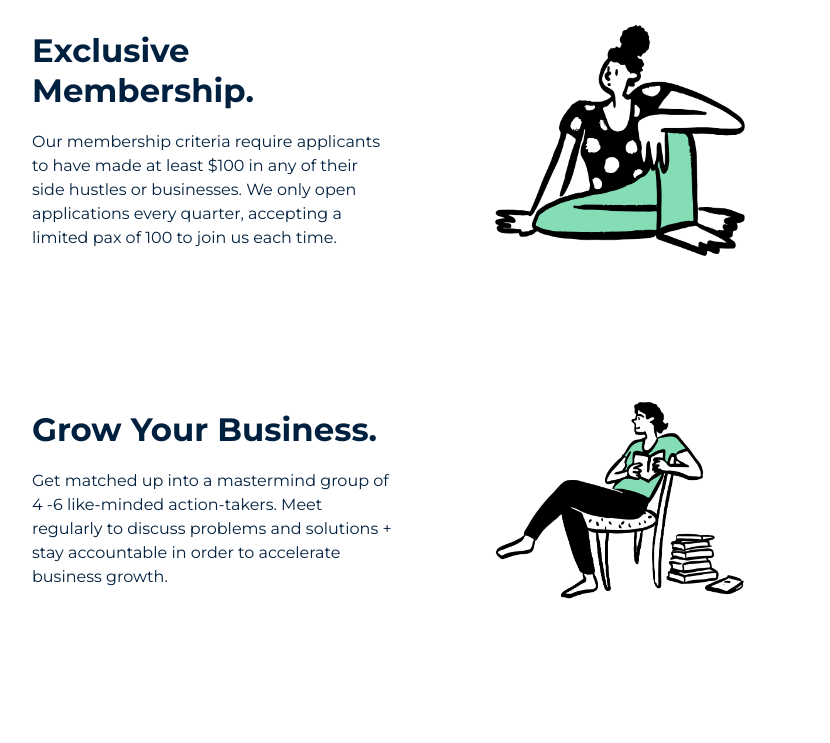
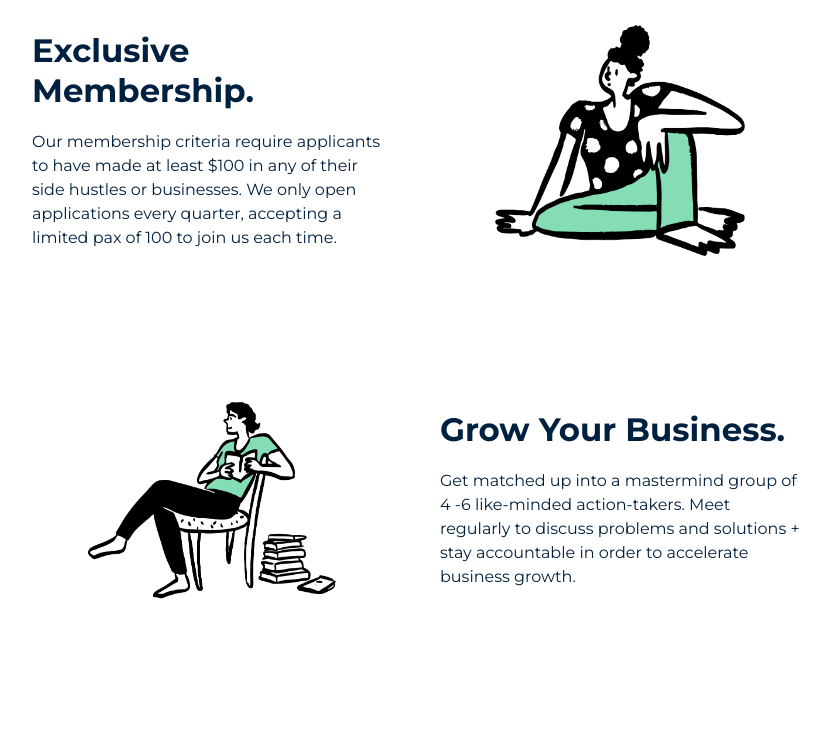
Before and after one commit to SoSimplySean/the100club, a React (Create React App) app: page / in a window 1280 px wide. Shown: the part 1348-2091 px from the top of the page, without its empty margins (224-1054 px from the left). Built offline with nearby package versions, Linux system fonts and the light colour scheme.

Commit message:
Fixed horizontal ordering

```diff
--- a/src/components/Layout/Body/BuildNetwork.js
+++ b/src/components/Layout/Body/BuildNetwork.js
@@ -4,6 +4,7 @@ import mainImage from "../../../assets/BuildNetworkImg.png";
 const BuildNetwork = (props) => {
   return (
     <TextImage
+      imageThenText={false}
       header={"Build Your Network."}
       paragraph={`Entrepreneurship can be lonely, but it doesn’t have to be. Meet and
     interact with other action takers in the community, both through your
--- a/src/components/Layout/Body/ExclusiveMembership.js
+++ b/src/components/Layout/Body/ExclusiveMembership.js
@@ -4,6 +4,7 @@ import mainImage from "../../../assets/ExclusiveMembershipImg.png";
 const ExclusiveMembership = (props) => {
   return (
     <TextImage
+      imageThenText={false}
       header={"Exclusive Membership."}
       paragraph={`Our membership criteria require applicants to have made at least $100
       in any of their side hustles or businesses. We only open applications
--- a/src/components/Layout/Body/GrowBusiness.js
+++ b/src/components/Layout/Body/GrowBusiness.js
@@ -4,6 +4,7 @@ import mainImage from "../../../assets/GrowBusinessImg.png";
 const GrowBusiness = (props) => {
   return (
     <TextImage
+      imageThenText={true}
       header={"Grow Your Business."}
       paragraph={`Get matched up into a mastermind group of 4 -6 like-minded
       action-takers. Meet regularly to discuss problems and solutions + stay
--- a/src/components/Layout/Members/OurMembers.js
+++ b/src/components/Layout/Members/OurMembers.js
@@ -34,7 +34,7 @@ let logos = [
 const OurMembers = (props) => {
   return (
     <Container>
-      <Typography variant="h5" sx={{ fontWeight: "bold" }}>
+      <Typography variant="h5" component="h2" sx={{ fontWeight: "bold" }}>
         our members.
       </Typography>
       <Grid
--- a/src/components/UI/TextImage/TextImage.js
+++ b/src/components/UI/TextImage/TextImage.js
@@ -1,8 +1,40 @@
+import css from "./TextImage.module.css";
+
 import ImageGrid from "../../UI/ImageGrid/ImageGrid";
 
 import { Typography, Grid } from "@mui/material";
 
 const TextImage = (props) => {
+  // Swaps the horizontal order depending on prop
+  if (props.imageThenText) {
+    return (
+      <Grid
+        container
+        spacing={6}
+        sx={{ mt: "6rem" }}
+        direction="row"
+        justifyContent="center"
+        alignItems="center"
+      >
+        <ImageGrid
+          gridSize={6}
+          src={props.src}
+          alt={props.alt}
+          maxWidth={props.maxWidth}
+        />
+        <Grid item lg={6} className={css.textContainer}>
+          <Typography
+            variant="h4"
+            component="h2"
+            sx={{ fontWeight: "bold", mb: "1.2rem" }}
+          >
+            {props.header}
+          </Typography>
+          <Typography variant="body1">{props.paragraph}</Typography>
+        </Grid>
+      </Grid>
+    );
+  } else {
     return (
       <Grid
         container
@@ -30,6 +62,7 @@ const TextImage = (props) => {
         />
       </Grid>
     );
+  }
 };
 
 export default TextImage;
--- a/src/components/UI/TextImage/TextImage.module.css
+++ b/src/components/UI/TextImage/TextImage.module.css
@@ -1,18 +1,6 @@
-.container {
-  display: grid;
-  grid-template-columns: 1fr 1fr;
-  gap: 3rem;
-}
-
-img {
-  max-width: 400px;
-  width: 100%;
-  height: auto;
-}
-
 /* RESPONSIVE */
-@media screen and (max-width: 1100px) {
-  .container {
-    grid-template-columns: 1fr;
+@media screen and (max-width: 1200px) {
+  .textContainer {
+    order: -10;
   }
 }
```
Also changed, not shown: src/components/Layout/Body/BodyTextImage.module.css (deleted, +0 -25 lines). Lines whose indentation alone changed are shown as unchanged.
